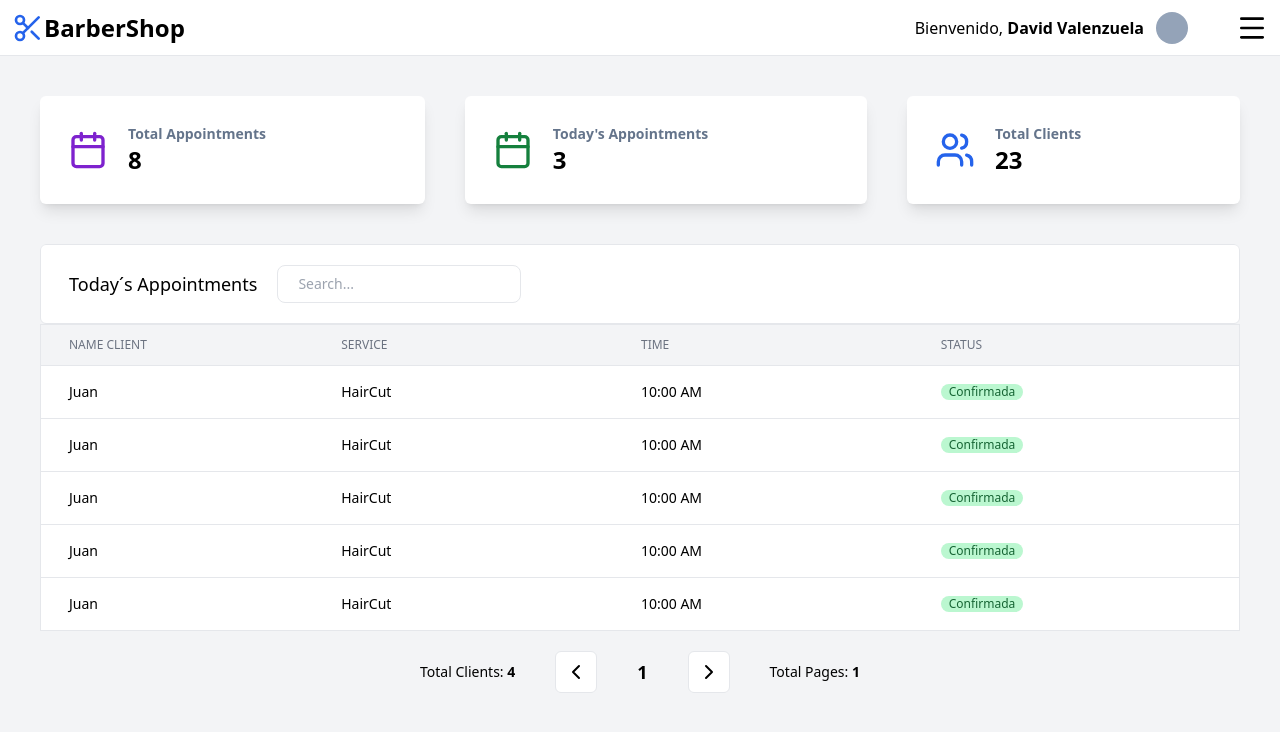
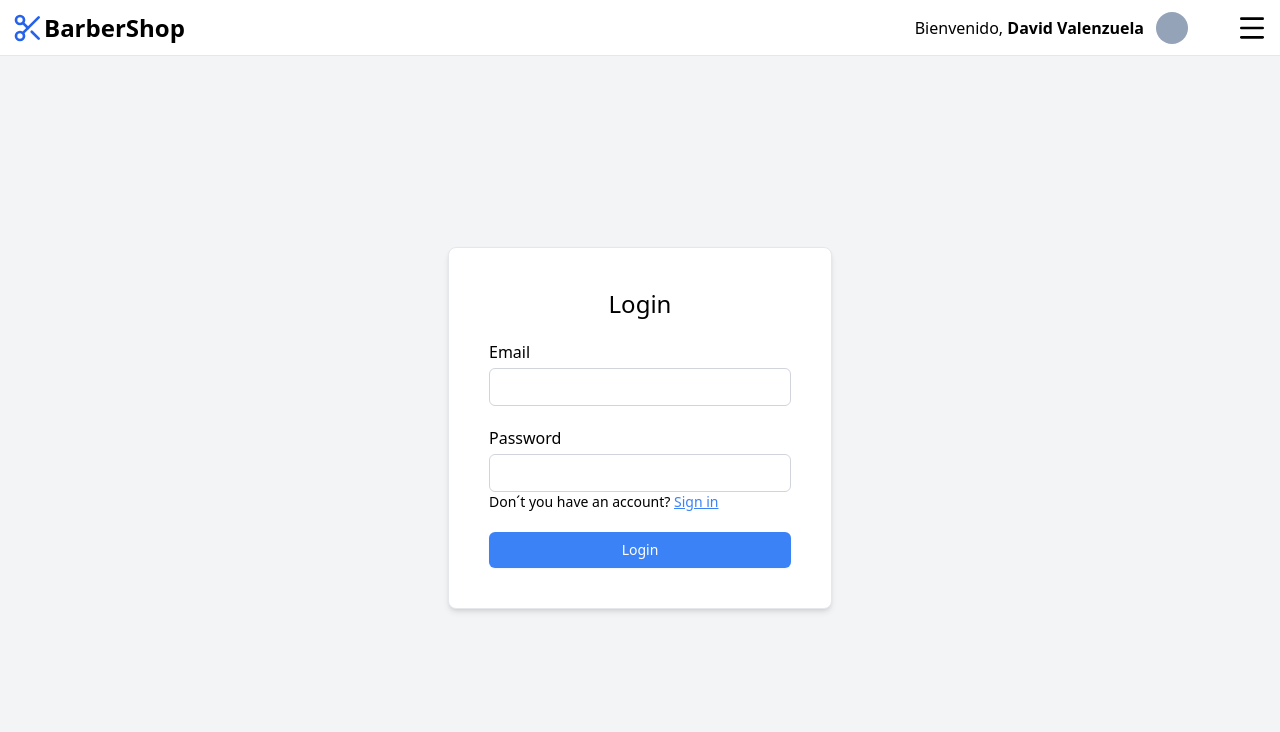
Before and after one commit to davidvchang/BarberShop, a Vue app in the folder frontend/: page / in a window 1280 px wide. Shown: the top 732 px of the page. Built offline with nearby package versions, Linux system fonts and the light colour scheme.

Commit message:
Se realizó el diseño del login

```diff
--- a/frontend/src/router/index.ts
+++ b/frontend/src/router/index.ts
@@ -2,12 +2,19 @@ import { createRouter, createWebHistory } from 'vue-router'
 import AdminPage from '../views/AdminPage.vue'
 import ClientsPage from '../views/ClientsPage.vue'
 import ServicesPage from '../views/ServicesPage.vue'
+import Login from '../views/Login.vue'
+
 
 const router = createRouter({
   history: createWebHistory(import.meta.env.BASE_URL),
   routes: [
     {
       path: '/',
+      name: 'Login',
+      component: Login,
+    },
+    {
+      path: '/dashboard',
       name: 'AdminPage',
       component: AdminPage,
     },
--- /dev/null
+++ b/frontend/src/views/Login.vue
@@ -0,0 +1,24 @@
+<template>
+    <div class="w-full flex items-center justify-center bg-BGPrincipal" style="height: calc(100dvh - 3.5rem);">
+        <div class="flex flex-col border w-96 p-10 bg-white rounded-lg gap-5 shadow-md">
+            <span class="text-2xl font-medium text-center">Login</span>
+            <div>
+                <span class="font-medium">Email</span>
+                <input type="email" name="email" id="email" class="mt-1 block w-full py-2 px-5 border border-gray-300 rounded-md focus:ring-blue-500 focus:border-blue-500 text-sm">
+            </div>
+
+            <div>
+                <span>Password</span>
+                <input type="password" name="password" id="password" class="mt-1 block w-full py-2 px-5 border border-gray-300 rounded-md focus:ring-blue-500 focus:border-blue-500 text-sm">
+                <p class="text-sm">Don´t you have an account? <a href="" class="text-blue-500 font-medium underline">Sign in</a></p>
+            </div>
+
+            <button
+                type="submit"
+                class="w-full py-2 px-4 bg-blue-500 text-white font-medium text-sm rounded-md shadow-sm hover:bg-blue-600 hover:transition duration-300"
+                >
+                Login
+                </button>
+        </div>
+    </div>
+</template>
```
